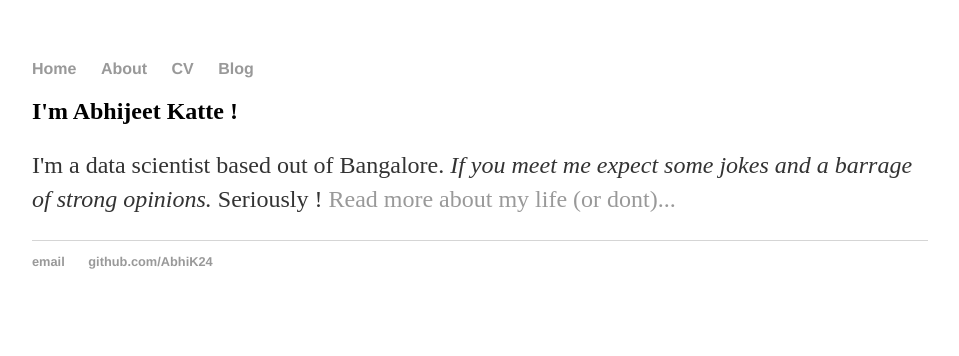
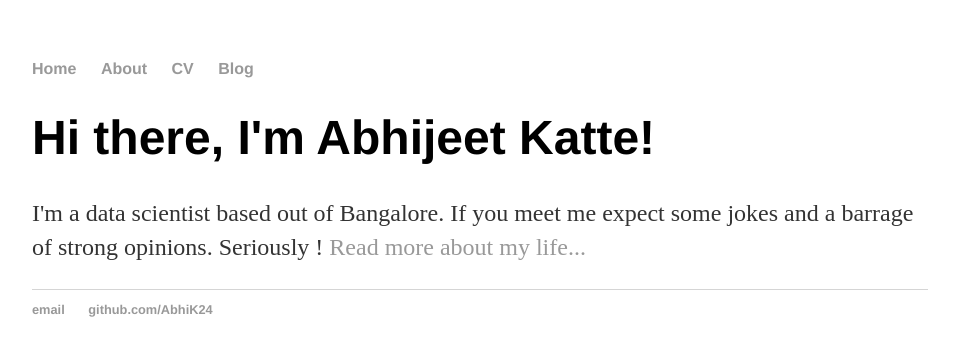
Before and after one commit to AbhiK24/abhik24.github.io, a Jekyll site: the page built from index.html, in a window 1280 px wide. Shown: the top 356 px of the page, without its empty margins (160-1119 px from the left). Built offline with Jekyll 4.4.1, drawn with Linux system fonts in a browser that asks for light colours.

Commit message:
update layout
Update index.html to use default layout

```diff
--- a/index.html
+++ b/index.html
@@ -1,29 +1,8 @@
-<!DOCTYPE html>
-<html>
-	<head>
-		<title> Abhijeet Katte , struggling data scientist </title>
-		<link rel="stylesheet" type="text/css" href="/css/main.css">
-	</head>
-	<body>
-		<nav>
-    		<ul>
-        		<li><a href="/">Home</a></li>
-	        	<li><a href="/about">About</a></li>
-        		<li><a href="/cv">CV</a></li>
-        		<li><a href="/blog">Blog</a></li>
-    		</ul>
-		</nav>
-		<div class="container">
-    		<div class="blurb">
-        		<h2>I'm Abhijeet Katte !</h2>
-				<p>I'm a data scientist based out of Bangalore.<em> If you meet me expect some jokes and a barrage of strong opinions. </em> Seriously ! <a href="/about">Read more about my life (or dont)...</a></p>
-    		</div><!-- /.blurb -->
-		</div><!-- /.container -->
-		<footer>
-    		<ul>
-        		<li><a href="mailto:abhi.katte@gmail.com">email</a></li>
-        		<li><a href="https://github.com/AbhiK24">github.com/AbhiK24</a></li>
-			</ul>
-		</footer>
-	</body>
-</html>
+---
+layout: default
+title: Abhijeet Katte, struggling data scientist
+---
+<div class="blurb">
+	<h1>Hi there, I'm Abhijeet Katte!</h1>
+	<p> I'm a data scientist based out of Bangalore. <em> </em> If you meet me expect some jokes and a barrage of strong opinions. Seriously ! <a href="/about">Read more about my life...</a></p>
+</div><!-- /.blurb -->
```
